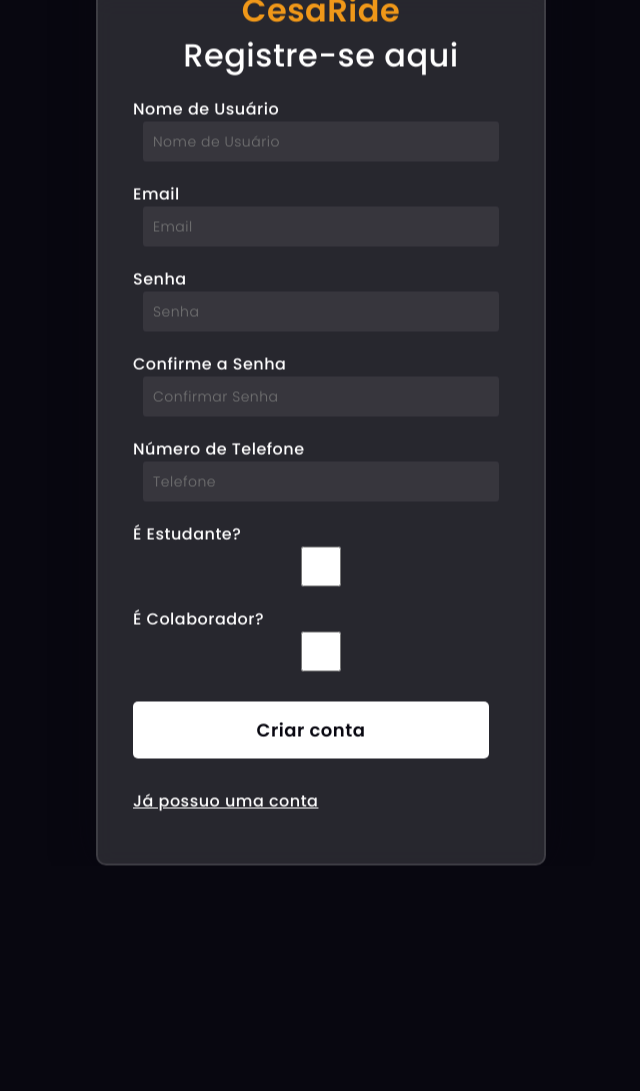
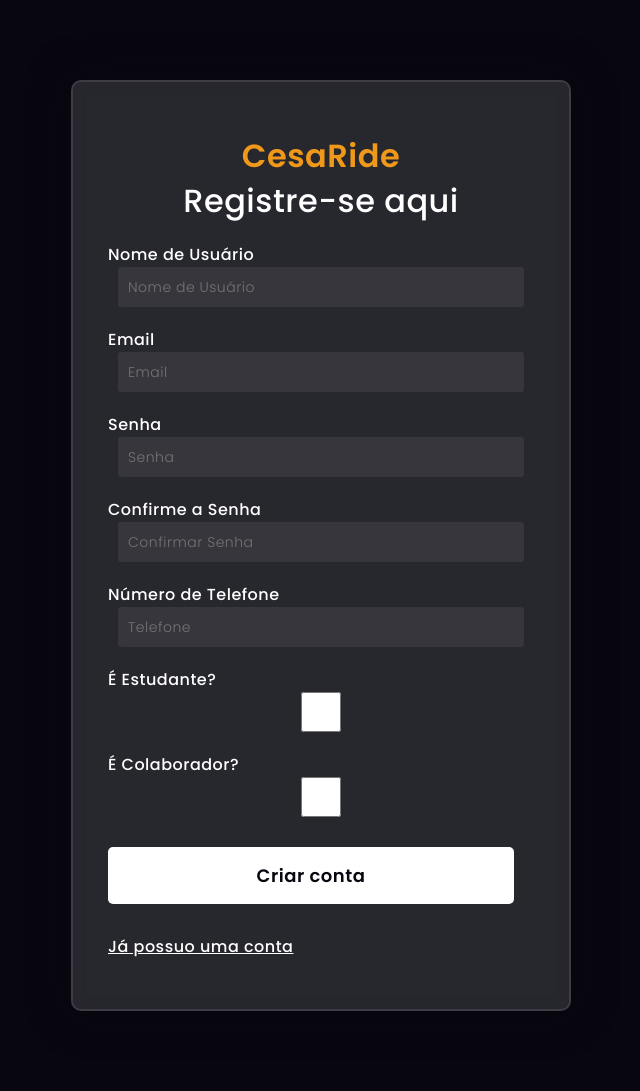
Before and after one commit to TheEuri/cesaride, a Django app: page /signup/ in a window 1280 px wide. Shown: the whole page, without its empty margins (319-959 px from the left). Before the commit the page ends 866 px from the top, so only its background shows below. Run offline with Django 4.2, Linux system fonts and the light colour scheme.

Commit message:
Update signup.html

```diff
--- a/CesaRide/accounts/templates/registro/signup.html
+++ b/CesaRide/accounts/templates/registro/signup.html
@@ -2,9 +2,15 @@
 <html lang="en">
   <head>
     <title>Signup Page</title>
-    <link rel="preconnect" href="https://fonts.gstatic.com">
-    <link rel="stylesheet" href="https://cdnjs.cloudflare.com/ajax/libs/font-awesome/5.15.4/css/all.min.css">
-    <link href="https://fonts.googleapis.com/css2?family=Poppins:wght@300;500;600&display=swap" rel="stylesheet">
+    <link rel="preconnect" href="https://fonts.gstatic.com" />
+    <link
+      rel="stylesheet"
+      href="https://cdnjs.cloudflare.com/ajax/libs/font-awesome/5.15.4/css/all.min.css"
+    />
+    <link
+      href="https://fonts.googleapis.com/css2?family=Poppins:wght@300;500;600&display=swap"
+      rel="stylesheet"
+    />
     <style media="screen">
       *,
       *:before,
@@ -15,37 +21,36 @@
       }
       body {
         background-color: #080710;
+        height: 100%;
+        display: flex;
+        justify-content: center;
+        align-items: center;
+        display: -webkit-flex;
+        -webkit-align-items: center;
+        -webkit-justify-content: center;
       }
-        .background {
-            width: 430px;
-            height: 650px;
-            position: absolute;
-            transform: translate(-50%, -50%);
-            left: 50%;
-            top: 50%;
+
+      .main {
+        display: flex;
+        justify-content: center;
+        align-items: center;
+        width: 100vw;
       }
-        .background .shape {
-            height: 200px;
-            width: 200px;
-            position: absolute;
-            border-radius: 50%;
-        }
+
       form {
-            max-width: 450px;
-            width: 100%;
+        width: 70vw;
+        max-width: 500px;
         background-color: rgba(255, 255, 255, 0.13);
-            position: absolute;
-            transform: translate(-50%, -50%);
-            top: 50%;
-            left: 50%;
         border-radius: 10px;
         backdrop-filter: blur(10px);
         border: 2px solid rgba(255, 255, 255, 0.1);
         box-shadow: 0 0 40px rgba(8, 7, 16, 0.6);
         padding: 50px 35px;
+        margin-top: 10vh;
+        margin-bottom: 10vh;
       }
       form * {
-            font-family: 'Poppins', sans-serif;
+        font-family: "Poppins", sans-serif;
         color: #ffffff;
         letter-spacing: 0.5px;
         outline: none;
@@ -92,67 +97,60 @@
         cursor: pointer;
         margin-bottom: 30px;
       }
-        .social {
-            margin-top: 20px;
-            display: flex;
-            justify-content: space-between;
-        }
-        .social div {
-            width: calc(33.33% - 10px);
-            border-radius: 3px;
-            padding: 10px;
-            background-color: rgba(255, 255, 255, 0.27);
-            color: #eaf0fb;
-            text-align: center;
-            cursor: pointer;
-        }
-        .social div:hover {
-            background-color: rgba(255, 255, 255, 0.47);
-        }
-        .social .fb {
-            margin-left: 25px;
-        }
-        .social i {
-            margin-right: 4px;
-        }
     </style>
-
-
   </head>
   <body>
-    <div class="background">
-        <div class="shape"></div>
-        <div class="shape"></div>
-    </div>
+    <div class="main">
       <form action="" method="post">
         {% csrf_token %}
-        <h1 style="text-align: center;color: #f09819;">CesaRide</h1>
+        <h1 style="text-align: center; color: #f09819">CesaRide</h1>
         <h3>Registre-se aqui</h3>
 
         <label for="username">Nome de Usuário</label>
-        <input type="text" placeholder="Nome de Usuário" name="username" id="username">
+        <input
+          type="text"
+          placeholder="Nome de Usuário"
+          name="username"
+          id="username"
+        />
 
         <label for="email">Email</label>
-        <input type="email" placeholder="Email" name="email" id="email">
+        <input type="email" placeholder="Email" name="email" id="email" />
 
         <label for="password1">Senha</label>
-        <input type="password" placeholder="Senha" id="password1" name="password1">
+        <input
+          type="password"
+          placeholder="Senha"
+          id="password1"
+          name="password1"
+        />
 
         <label for="password2">Confirme a Senha</label>
-        <input type="password" placeholder="Confirmar Senha" id="password2" name="password2">
+        <input
+          type="password"
+          placeholder="Confirmar Senha"
+          id="password2"
+          name="password2"
+        />
 
         <label for="phone_number"> Número de Telefone</label>
-        <input type="text" placeholder="Telefone" name="phone_number" id = "phone_number">
+        <input
+          type="text"
+          placeholder="Telefone"
+          name="phone_number"
+          id="phone_number"
+        />
 
         <label for="is_student">É Estudante?</label>
-        <input type="checkbox" name="is_student" id="is_student">
+        <input type="checkbox" name="is_student" id="is_student" />
 
         <label for="is_colaborador">É Colaborador?</label>
-        <input type="checkbox" name="is_colaborador" id="is_colaborador">
+        <input type="checkbox" name="is_colaborador" id="is_colaborador" />
 
         <button type="submit">Criar conta</button>
 
-        <a href="{% url 'login' %}" >Já possuo uma conta</a>
+        <a href="{% url 'login' %}">Já possuo uma conta</a>
       </form>
+    </div>
   </body>
 </html>
```
Lines whose indentation alone changed are shown as unchanged.
